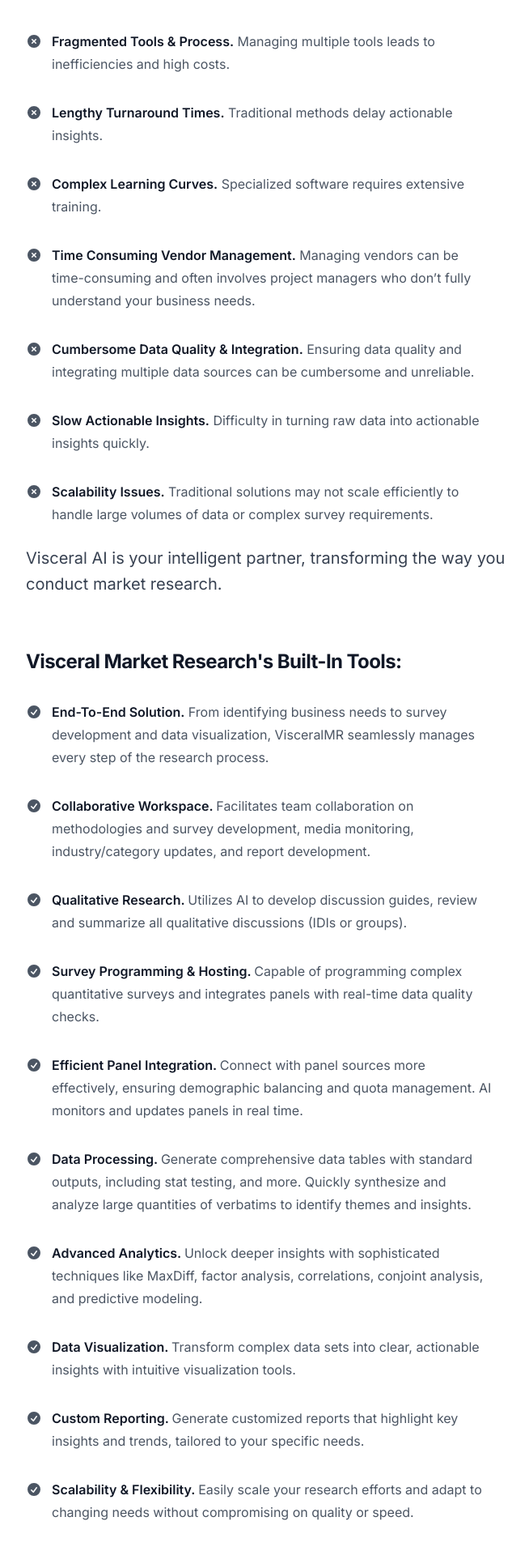
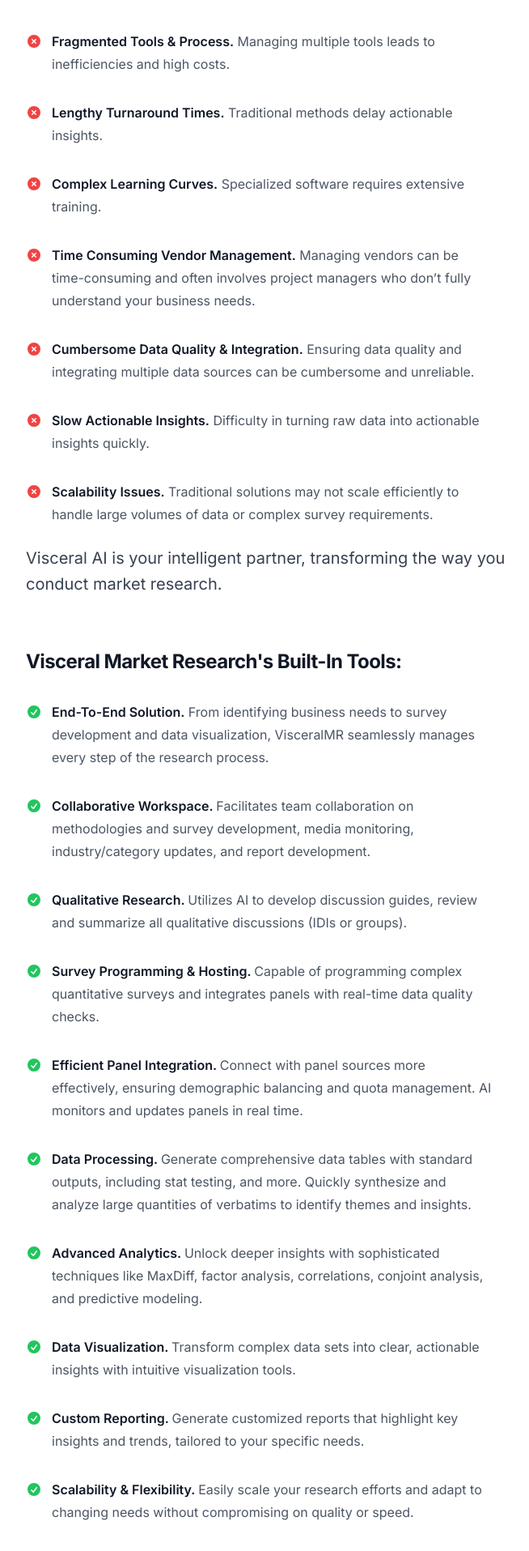
Before and after one commit to neeld3/VisceralMKT, a Next.js app: page / in a window 1280 px wide. Shown: the part 1893-3808 px from the top of the page at 81% size, without its empty margins (224-878 px from the left). Built offline with nearby package versions, Linux system fonts and the light colour scheme.

Commit message:
Update page.tsx

```diff
--- a/src/app/page.tsx
+++ b/src/app/page.tsx
@@ -82,43 +82,43 @@ export default function Home() {
               <h2 className="mt-16 text-2xl font-bold tracking-tight text-gray-900">Current Issues:</h2>
               <ul role="list" className="mt-8 max-w-xl space-y-8 text-gray-600">
                 <li className="flex gap-x-3">
-                  <XCircleIcon className="mt-1 h-5 w-5 flex-none text-red" aria-hidden="true" />
+                  <XCircleIcon className="mt-1 h-5 w-5 flex-none text-red-500" aria-hidden="true" />
                   <span>
                     <strong className="font-semibold text-gray-900">Fragmented Tools & Process.</strong> Managing multiple tools leads to inefficiencies and high costs.
                   </span>
                 </li>
                 <li className="flex gap-x-3">
-                  <XCircleIcon className="mt-1 h-5 w-5 flex-none text-red" aria-hidden="true" />
+                  <XCircleIcon className="mt-1 h-5 w-5 flex-none text-red-500" aria-hidden="true" />
                   <span>
                     <strong className="font-semibold text-gray-900">Lengthy Turnaround Times.</strong> Traditional methods delay actionable insights.
                   </span>
                 </li>
                 <li className="flex gap-x-3">
-                  <XCircleIcon className="mt-1 h-5 w-5 flex-none text-red" aria-hidden="true" />
+                  <XCircleIcon className="mt-1 h-5 w-5 flex-none text-red-500" aria-hidden="true" />
                   <span>
                     <strong className="font-semibold text-gray-900">Complex Learning Curves.</strong> Specialized software requires extensive training.
                   </span>
                 </li>
                 <li className="flex gap-x-3">
-                  <XCircleIcon className="mt-1 h-5 w-5 flex-none text-red" aria-hidden="true" />
+                  <XCircleIcon className="mt-1 h-5 w-5 flex-none text-red-500" aria-hidden="true" />
                   <span>
                     <strong className="font-semibold text-gray-900">Time Consuming Vendor Management.</strong> Managing vendors can be time-consuming and often involves project managers who don’t fully understand your business needs.
                   </span>
                 </li>
                 <li className="flex gap-x-3">
-                  <XCircleIcon className="mt-1 h-5 w-5 flex-none text-red" aria-hidden="true" />
+                  <XCircleIcon className="mt-1 h-5 w-5 flex-none text-red-500" aria-hidden="true" />
                   <span>
                     <strong className="font-semibold text-gray-900">Cumbersome Data Quality & Integration.</strong> Ensuring data quality and integrating multiple data sources can be cumbersome and unreliable.
                   </span>
                 </li>
                 <li className="flex gap-x-3">
-                  <XCircleIcon className="mt-1 h-5 w-5 flex-none text-red" aria-hidden="true" />
+                  <XCircleIcon className="mt-1 h-5 w-5 flex-none text-red-500" aria-hidden="true" />
                   <span>
                     <strong className="font-semibold text-gray-900">Slow Actionable Insights.</strong> Difficulty in turning raw data into actionable insights quickly.
                   </span>
                 </li>
                 <li className="flex gap-x-3">
-                  <XCircleIcon className="mt-1 h-5 w-5 flex-none text-red" aria-hidden="true" />
+                  <XCircleIcon className="mt-1 h-5 w-5 flex-none text-red-500" aria-hidden="true" />
                   <span>
                     <strong className="font-semibold text-gray-900">Scalability Issues.</strong> Traditional solutions may not scale efficiently to handle large volumes of data or complex survey requirements.
                   </span>
@@ -132,68 +132,68 @@ export default function Home() {
               <h2 className="mt-16 text-2xl font-bold tracking-tight text-gray-900">Visceral Market Research&apos;s Built-In Tools:</h2>
               <ul role="list" className="mt-8 max-w-xl space-y-8 text-gray-600">
                 <li className="flex gap-x-3">
-                  <CheckCircleIcon className="mt-1 h-5 w-5 flex-none text-green" aria-hidden="true" />
+                  <CheckCircleIcon className="mt-1 h-5 w-5 flex-none text-green-500" aria-hidden="true" />
                   <span>
                     <strong className="font-semibold text-gray-900">End-To-End Solution.</strong> From identifying business needs
                     to survey development and data visualization, VisceralMR seamlessly manages every step of the research process.
                   </span>
                 </li>
                 <li className="flex gap-x-3">
-                  <CheckCircleIcon className="mt-1 h-5 w-5 flex-none text-green" aria-hidden="true" />
+                  <CheckCircleIcon className="mt-1 h-5 w-5 flex-none text-green-500" aria-hidden="true" />
                   <span>
                     <strong className="font-semibold text-gray-900">Collaborative Workspace. </strong> Facilitates team collaboration
                     on methodologies and survey development, media monitoring, industry/category updates, and report development.
                   </span>
                 </li>
                 <li className="flex gap-x-3">
-                  <CheckCircleIcon className="mt-1 h-5 w-5 flex-none text-green" aria-hidden="true" />
+                  <CheckCircleIcon className="mt-1 h-5 w-5 flex-none text-green-500" aria-hidden="true" />
                   <span>
                     <strong className="font-semibold text-gray-900">Qualitative Research. </strong> Utilizes AI to develop discussion guides,
                     review and summarize all qualitative discussions (IDIs or groups).
                   </span>
                 </li>
                 <li className="flex gap-x-3">
-                  <CheckCircleIcon className="mt-1 h-5 w-5 flex-none text-green" aria-hidden="true" />
+                  <CheckCircleIcon className="mt-1 h-5 w-5 flex-none text-green-500" aria-hidden="true" />
                   <span>
                     <strong className="font-semibold text-gray-900">Survey Programming & Hosting. </strong> Capable of programming complex quantitative
                     surveys and integrates panels with real-time data quality checks.
                   </span>
                 </li>
                 <li className="flex gap-x-3">
-                  <CheckCircleIcon className="mt-1 h-5 w-5 flex-none text-green" aria-hidden="true" />
+                  <CheckCircleIcon className="mt-1 h-5 w-5 flex-none text-green-500" aria-hidden="true" />
                   <span>
                     <strong className="font-semibold text-gray-900">Efficient Panel Integration. </strong> Connect with panel sources more effectively,
                     ensuring demographic balancing and quota management. AI monitors and updates panels in real time.
                   </span>
                 </li>
                 <li className="flex gap-x-3">
-                  <CheckCircleIcon className="mt-1 h-5 w-5 flex-none text-green" aria-hidden="true" />
+                  <CheckCircleIcon className="mt-1 h-5 w-5 flex-none text-green-500" aria-hidden="true" />
                   <span>
                     <strong className="font-semibold text-gray-900">Data Processing. </strong> Generate comprehensive data tables with standard outputs,
                     including stat testing, and more. Quickly synthesize and analyze large quantities of verbatims to identify themes and insights.
                   </span>
                 </li>
                 <li className="flex gap-x-3">
-                  <CheckCircleIcon className="mt-1 h-5 w-5 flex-none text-green" aria-hidden="true" />
+                  <CheckCircleIcon className="mt-1 h-5 w-5 flex-none text-green-500" aria-hidden="true" />
                   <span>
                     <strong className="font-semibold text-gray-900">Advanced Analytics. </strong> Unlock deeper insights with sophisticated techniques like MaxDiff,
                     factor analysis, correlations, conjoint analysis, and predictive modeling.
                   </span>
                 </li>
                 <li className="flex gap-x-3">
-                  <CheckCircleIcon className="mt-1 h-5 w-5 flex-none text-green" aria-hidden="true" />
+                  <CheckCircleIcon className="mt-1 h-5 w-5 flex-none text-green-500" aria-hidden="true" />
                   <span>
                     <strong className="font-semibold text-gray-900">Data Visualization. </strong> Transform complex data sets into clear, actionable insights with intuitive visualization tools.
                   </span>
                 </li>
                 <li className="flex gap-x-3">
-                  <CheckCircleIcon className="mt-1 h-5 w-5 flex-none text-green" aria-hidden="true" />
+                  <CheckCircleIcon className="mt-1 h-5 w-5 flex-none text-green-500" aria-hidden="true" />
                   <span>
                     <strong className="font-semibold text-gray-900">Custom Reporting. </strong> Generate customized reports that highlight key insights and trends, tailored to your specific needs.
                   </span>
                 </li>
                 <li className="flex gap-x-3">
-                  <CheckCircleIcon className="mt-1 h-5 w-5 flex-none text-green" aria-hidden="true" />
+                  <CheckCircleIcon className="mt-1 h-5 w-5 flex-none text-green-500" aria-hidden="true" />
                   <span>
                     <strong className="font-semibold text-gray-900">Scalability & Flexibility. </strong> Easily scale your research efforts and adapt to changing needs without compromising on quality or speed.
                   </span>
```
